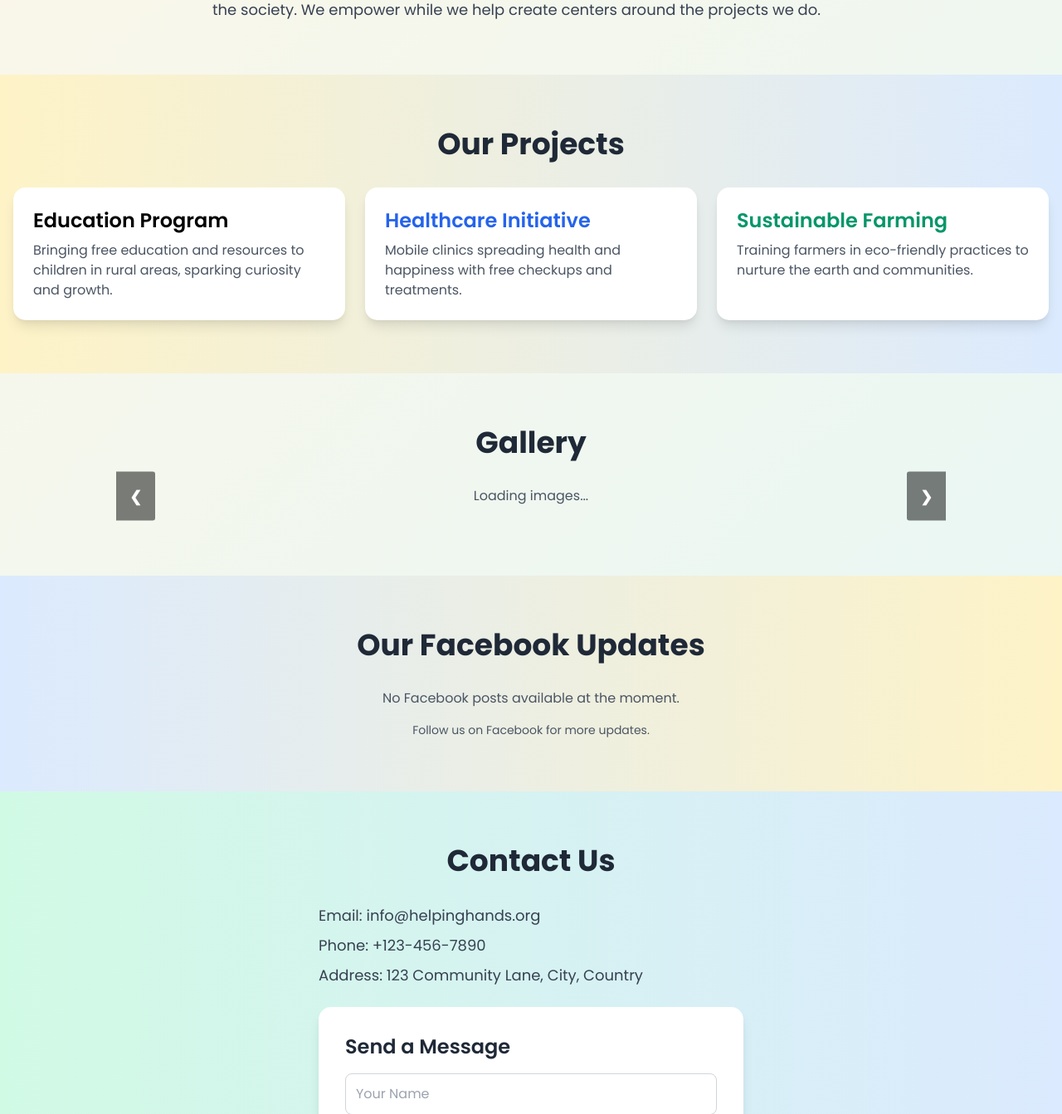
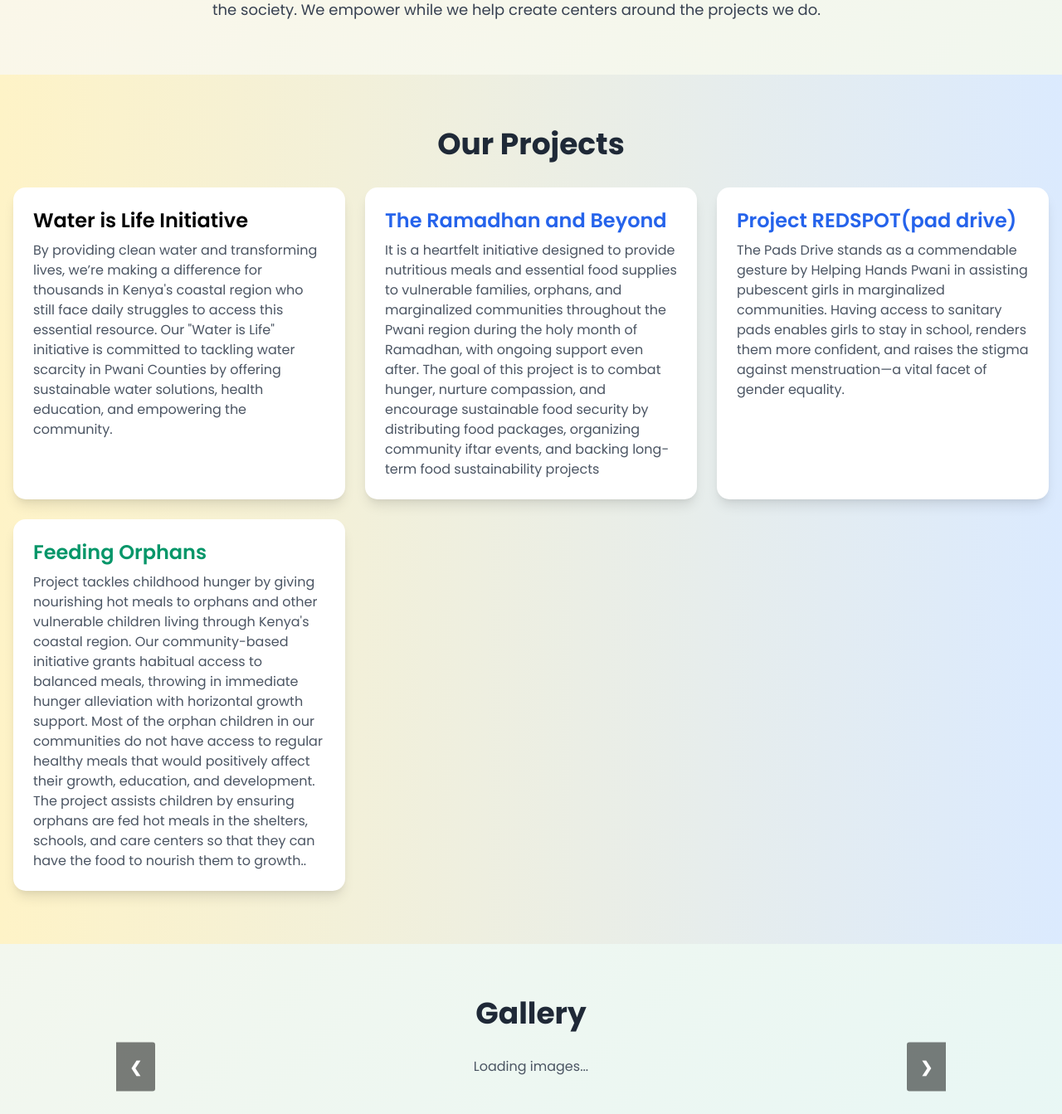
Before and after one commit to aluvanze/helpinghands, a PHP site: page / in a window 1280 px wide. Shown: the part 662-2005 px from the top of the page at 83% size. Run offline with PHP 8.4, Linux system fonts and the light colour scheme; data that the repository does not hold is empty; some libraries are stand-ins or nearby versions.

Commit message:
change on index.php

```diff
--- a/index.php
+++ b/index.php
@@ -118,16 +118,25 @@ error_reporting(E_ALL);
       <h2 class="text-4xl font-bold text-center mb-8 text-gray-800">Our Projects</h2>
       <div class="grid grid-cols-1 md:grid-cols-3 gap-6">
         <div class="project-card bg-white p-6 rounded-2xl shadow-lg">
-          <h3 class="text-2xl font-semibold mb-2 text-orange-600">Education Program</h3>
-          <p class="text-gray-600">Bringing free education and resources to children in rural areas, sparking curiosity and growth.</p>
+          <h3 class="text-2xl font-semibold mb-2 text-orange-600"> Water is Life Initiative
+          </h3>
+          <p class="text-gray-600">By providing clean water and transforming lives, we’re making a difference for thousands in Kenya's coastal region who still face daily struggles to access this essential resource. Our "Water is Life" initiative is committed to tackling water scarcity in Pwani Counties by offering sustainable water solutions, health education, and empowering the community.
+          </p>
         </div>
         <div class="project-card bg-white p-6 rounded-2xl shadow-lg">
-          <h3 class="text-2xl font-semibold mb-2 text-blue-600">Healthcare Initiative</h3>
-          <p class="text-gray-600">Mobile clinics spreading health and happiness with free checkups and treatments.</p>
+          <h3 class="text-2xl font-semibold mb-2 text-blue-600">The Ramadhan and Beyond
+          </h3>
+          <p class="text-gray-600">It is a heartfelt initiative designed to provide nutritious meals and essential food supplies to vulnerable families, orphans, and marginalized communities throughout the Pwani region during the holy month of Ramadhan, with ongoing support even after. The goal of this project is to combat hunger, nurture compassion, and encourage sustainable food security by distributing food packages, organizing community iftar events, and backing long-term food sustainability projects</p>
         </div>
         <div class="project-card bg-white p-6 rounded-2xl shadow-lg">
-          <h3 class="text-2xl font-semibold mb-2 text-green-600">Sustainable Farming</h3>
-          <p class="text-gray-600">Training farmers in eco-friendly practices to nurture the earth and communities.</p>
+          <h3 class="text-2xl font-semibold mb-2 text-blue-600">Project REDSPOT(pad drive)
+          </h3>
+          <p class="text-gray-600">The Pads Drive stands as a commendable gesture by Helping Hands Pwani in assisting pubescent girls in marginalized communities. Having access to sanitary pads enables girls to stay in school, renders them more confident, and raises the stigma against menstruation—a vital facet of gender equality.
+          </p>
+        </div>
+        <div class="project-card bg-white p-6 rounded-2xl shadow-lg">
+          <h3 class="text-2xl font-semibold mb-2 text-green-600">Feeding Orphans</h3>
+          <p class="text-gray-600"> Project tackles childhood hunger by giving nourishing hot meals to orphans and other vulnerable children living through Kenya's coastal region. Our community-based initiative grants habitual access to balanced meals, throwing in immediate hunger alleviation with horizontal growth support. Most of the orphan children in our communities do not have access to regular healthy meals that would positively affect their growth, education, and development. The project assists children by ensuring orphans are fed hot meals in the shelters, schools, and care centers so that they can have the food to nourish them to growth..</p>
         </div>
       </div>
     </div>
```
